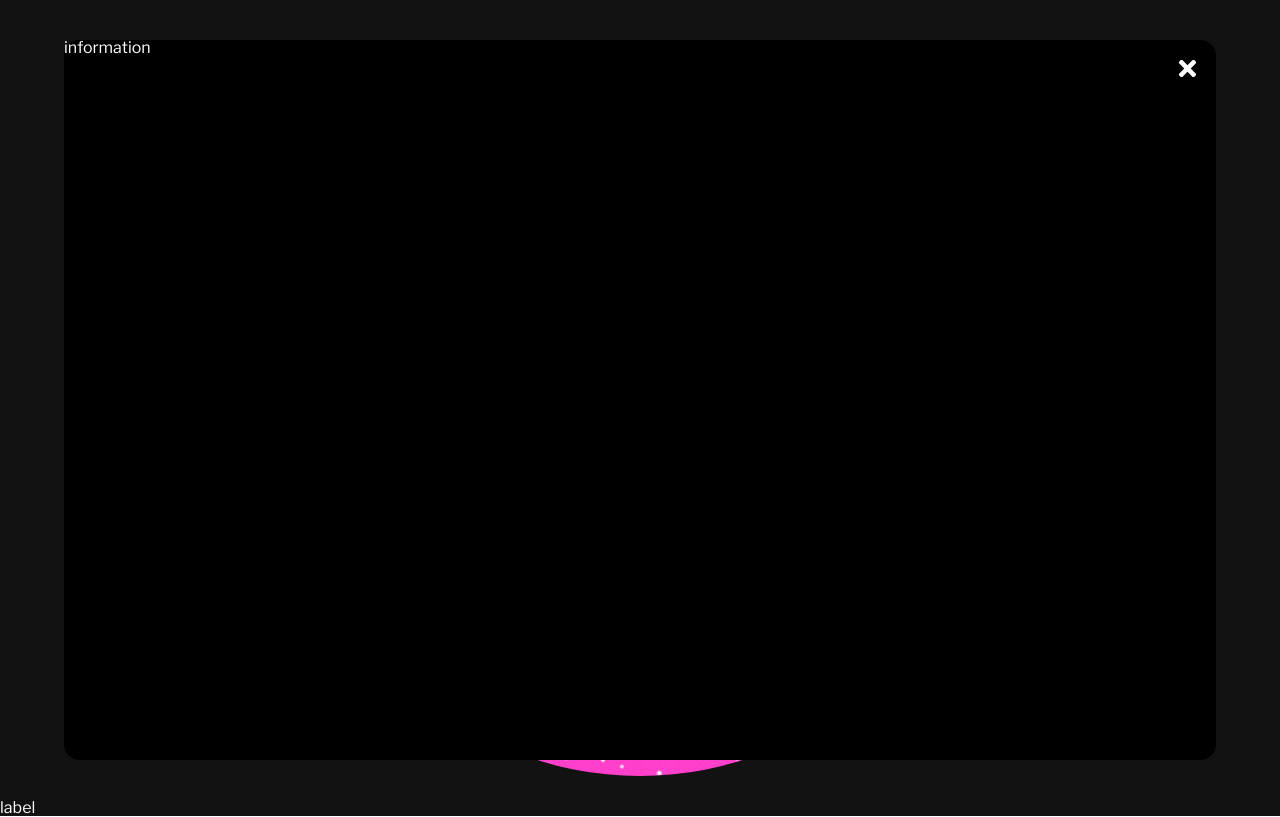
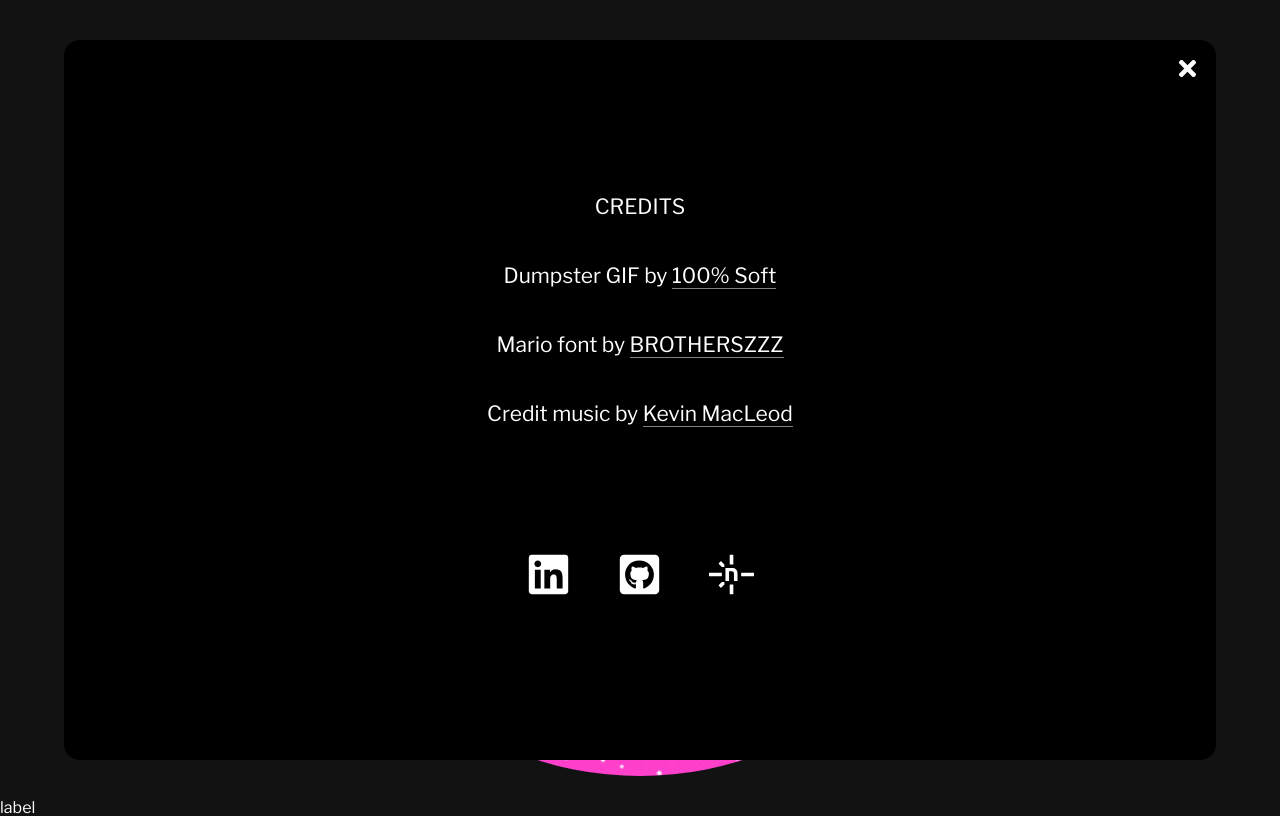
Before and after one commit to Hallelujah78/wordle-clone, a React (Vite) app: page / in a window 1280 px wide. Built offline with nearby package versions, Linux system fonts and the light colour scheme.

Commit message:
feat: complete information modal + add music Information modal credits people who created various assets I've used in the project. It also provides links to my social media and portfolio. Add music to credit screen when it is visible.

```diff
--- a/src/App.tsx
+++ b/src/App.tsx
@@ -218,7 +218,7 @@ const App: React.FC = () => {
       <ToastContainer />
 
       <Wrapper>
-        {isVisible && <Information close={close} />}
+        {isVisible && <Information isVisible={isVisible} close={close} />}
         <Navbar show={show} />
         <section>
           <motion.div
--- a/src/components/Information.tsx
+++ b/src/components/Information.tsx
@@ -1,21 +1,91 @@
+// react
+import { useRef, useEffect } from "react";
+
+// styles
+
+// third party
 import styled from "styled-components";
 import { FaTimes } from "react-icons/fa";
+import { FaLinkedin } from "react-icons/fa";
+import { FaGithubSquare } from "react-icons/fa";
+import { SiNetlify } from "react-icons/si";
+
+// utils
+
+// data
+
+// components
+
+// state
+
+// models
+
+// assets
+import muzak from "../assets/audio/late_night_radio.mp3";
 
 interface InformationProps {
   close: () => void;
+  isVisible: boolean;
 }
 
-const Information: React.FC<InformationProps> = ({ close }) => {
+const Information: React.FC<InformationProps> = ({ close, isVisible }) => {
+  const audioRef = useRef<HTMLAudioElement>(null);
+
+  useEffect(() => {
+    const currentAudioRef = audioRef.current;
+
+    if (isVisible && currentAudioRef) {
+      currentAudioRef.play();
+    }
+  }, [isVisible]);
   return (
     <Wrapper>
       <div className="modal">
-        <h1>information</h1>
+        <div className="credit-container">
+          <h1>CREDITS</h1>
+          <p>
+            Dumpster GIF by <a href="https://giphy.com/100soft">100% Soft</a>
+          </p>
+          <p>
+            Mario font by{" "}
+            <a href="https://www.fontspace.com/brotherszzz-paramount17-fonts">
+              BROTHERSZZZ
+            </a>
+          </p>
+          <p>
+            Credit music by <a href="https://incompetech.com/">Kevin MacLeod</a>
+          </p>
+        </div>
+
+        <div className="social-container">
+          <div className="icon-container">
+            <a href="https://www.linkedin.com/in/gavan-browne/">
+              <FaLinkedin
+                className="icon"
+                aria-label="view my LinkedIn profile"
+              />
+            </a>
+            <a href="https://github.com/Hallelujah78">
+              <FaGithubSquare
+                className="icon"
+                aria-label="view my GitHub profile"
+              />
+            </a>
+            <a href="https://gwib-personal-portfolio-react.netlify.app/">
+              <SiNetlify
+                className="icon"
+                aria-label="view my portfolio on Netlify"
+              />
+            </a>
+          </div>
+        </div>
         <FaTimes
           className="close"
           onClick={() => {
             close();
           }}
         />
+        <audio ref={audioRef} src={muzak}></audio>
       </div>
     </Wrapper>
   );
@@ -23,23 +93,52 @@ const Information: React.FC<InformationProps> = ({ close }) => {
 export default Information;
 
 const Wrapper = styled.div`
+  font-size: calc(1rem + 0.390625vw);
+  text-align: center;
   z-index: 100;
   height: 100vh;
   width: 100%;
   display: grid;
   place-content: center;
   .modal {
+    display: grid;
+    place-content: center;
     width: 90vw;
     height: 90vh;
     border-radius: 1rem;
     background: black;
     color: white;
     position: relative;
+    p {
+      margin: 3rem;
+      a {
+        text-decoration: none;
+        color: white;
+        border-bottom: 1px solid gray;
+      }
+    }
   }
   .close {
+    cursor: pointer;
     position: absolute;
     top: 1rem;
     right: 1rem;
     font-size: calc(1.25rem + 0.390625vw);
   }
+  .social-container {
+    .icon-container {
+      .icon {
+        text-decoration: none;
+        color: white;
+        cursor: pointer;
+      }
+      max-width: 80%;
+      margin: auto;
+      display: flex;
+      font-size: calc(2.5rem + 0.390625vw);
+      justify-content: space-evenly;
+    }
+    position: relative;
+    margin-top: 5rem;
+  }
 `;
--- a/src/components/Navbar.tsx
+++ b/src/components/Navbar.tsx
@@ -55,5 +55,6 @@ const Wrapper = styled.nav`
     transform: translateY(-50%);
     right: 1rem;
     font-size: calc(1.75rem + 0.390625vw);
+    cursor: pointer;
   }
 `;
```
Also changed, not shown: 1 other file (tests, documents, lock files or other folders).
